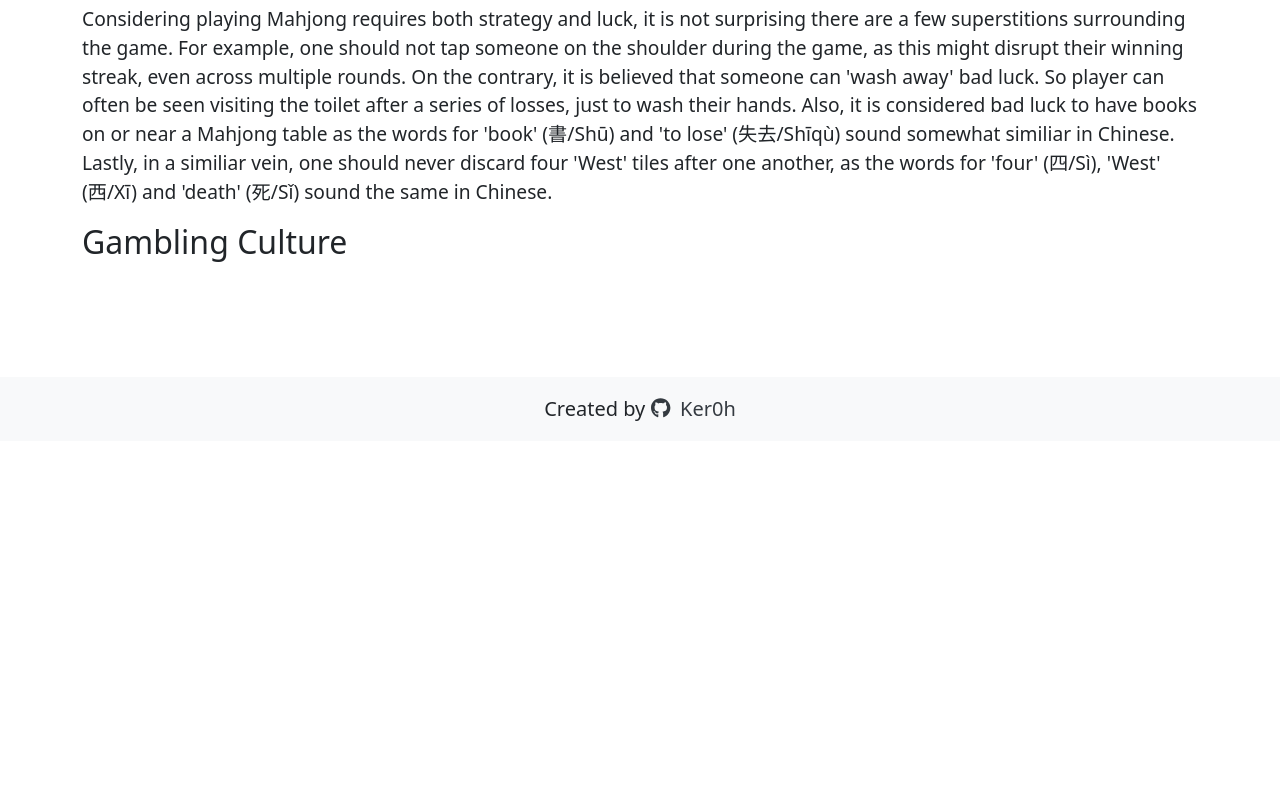
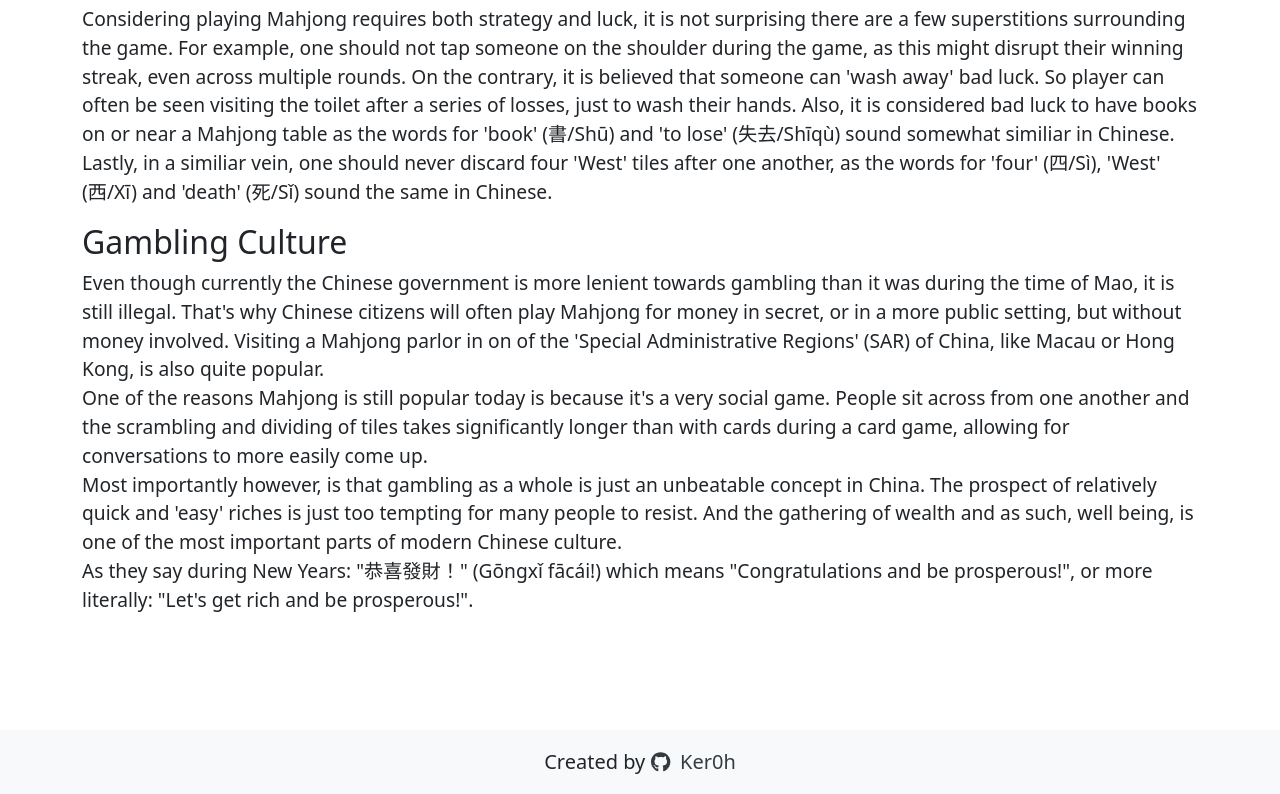
Before and after one commit to Ker0h/mahjong-vue, a Vue app: page /culture in a window 1280 px wide. Shown: the part 1010-1804 px from the top of the page. Before the commit the page ends 1451 px from the top, so only its background shows below. Built offline with nearby package versions, Linux system fonts and the light colour scheme.

Commit message:
Culture WIP

```diff
--- a/src/views/CultureView.vue
+++ b/src/views/CultureView.vue
@@ -89,7 +89,26 @@
 
       <h2>Gambling Culture</h2>
       <div>
-        <p></p>
+        <p>
+          Even though currently the Chinese government is more lenient towards gambling than it was
+          during the time of Mao, it is still illegal. That's why Chinese citizens will often play
+          Mahjong for money in secret, or in a more public setting, but without money involved.
+          Visiting a Mahjong parlor in on of the 'Special Administrative Regions' (SAR) of China,
+          like Macau or Hong Kong, is also quite popular.
+          <br />
+          One of the reasons Mahjong is still popular today is because it's a very social game.
+          People sit across from one another and the scrambling and dividing of tiles takes
+          significantly longer than with cards during a card game, allowing for conversations to
+          more easily come up.
+          <br />
+          Most importantly however, is that gambling as a whole is just an unbeatable concept in
+          China. The prospect of relatively quick and 'easy' riches is just too tempting for many
+          people to resist. And the gathering of wealth and as such, well being, is one of the most
+          important parts of modern Chinese culture.
+          <br />
+          As they say during New Years: "恭喜發財！" (Gōngxǐ fācái!) which means "Congratulations
+          and be prosperous!", or more literally: "Let's get rich and be prosperous!".
+        </p>
       </div>
     </div>
   </div>
```
